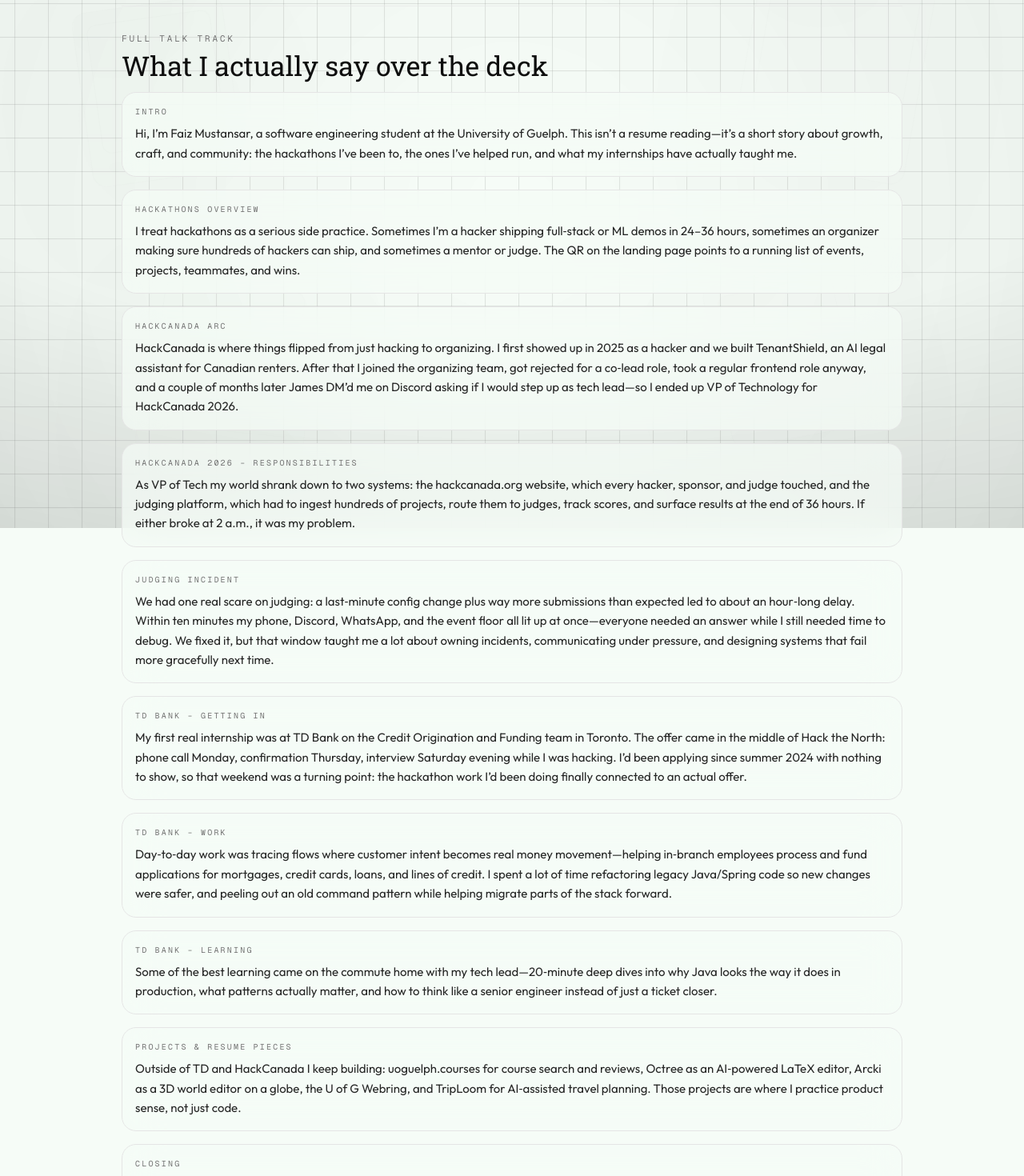
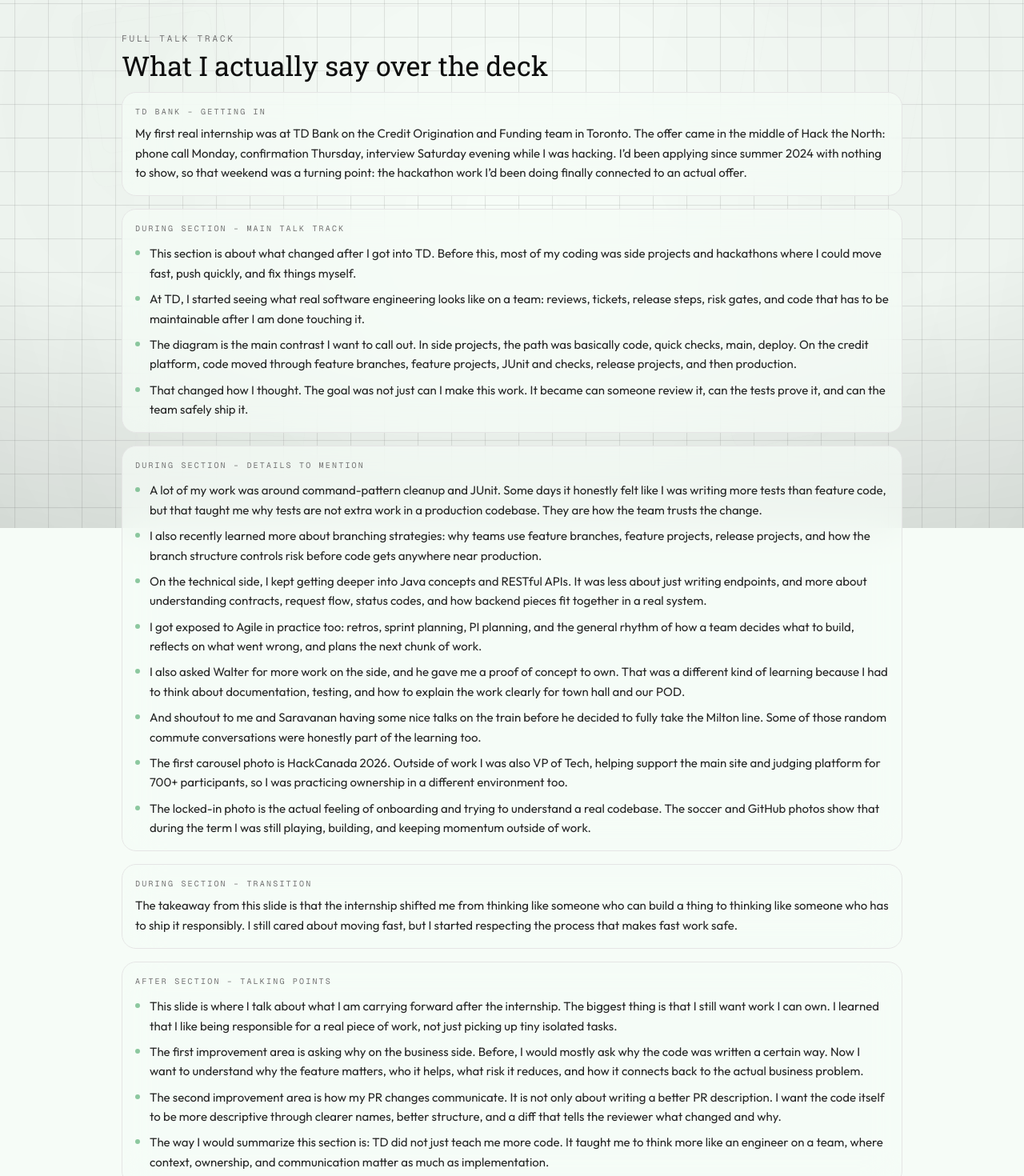
Before and after one commit to faizm10/internship-experience, a Next.js app in the folder frontend/: page /script in a window 1280 px wide. Shown: the part 140-1610 px from the top of the page at 80% size. Built offline with nearby package versions, Linux system fonts and the light colour scheme.

Commit message:
Remove gallery and refine script content

```diff
--- a/frontend/app/page.tsx
+++ b/frontend/app/page.tsx
@@ -15,7 +15,6 @@
 import { PolaroidCard } from "@/components/PolaroidCard"
 import { NextWorkplaceReveal } from "@/components/NextWorkplaceReveal"
 import { ThankYouFireworks } from "@/components/ThankYouFireworks"
-import DomeGallery, { type DomeGalleryImage } from "@/components/ui/DomeGallery"
 import { QrCode } from "@/components/QrCode"
 import Image from "next/image"
 
@@ -46,32 +45,13 @@
   const sections = story.sections as StorySection[]
   const closing = (story as typeof story & { closing: StoryClosing }).closing
   const sectionIds = useMemo(
-    () => ["hero", ...sections.map((s) => s.id), "closing", "gallery"],
+    () => ["hero", ...sections.map((s) => s.id), "closing"],
     [sections]
   )
   const activeId = useActiveSection(sectionIds)
   const [activePhoto, setActivePhoto] = useState<StorySection["photos"][number] | null>(null)
   const [activePhotoSet, setActivePhotoSet] = useState<StorySection["photos"] | null>(null)
   const [activePhotoIndex, setActivePhotoIndex] = useState<number | null>(null)
-
-  const galleryImages = useMemo(() => {
-    const out: { src: string; alt?: string }[] = []
-    const seen = new Set<string>()
-
-    const push = (src?: string, alt?: string) => {
-      if (!src) return
-      if (seen.has(src)) return
-      seen.add(src)
-      out.push({ src, alt })
-    }
-
-    profile.heroPolaroids?.forEach((p) => push(p.src, p.alt))
-    sections.forEach((s) => {
-      s.photos.forEach((p) => push(p.src, p.captionTitle || p.alt))
-    })
-
-    return out as DomeGalleryImage[]
-  }, [profile.heroPolaroids, sections])
 
   const scrollToId = (id: string) => {
     const el = document.getElementById(id)
@@ -123,7 +103,6 @@
           { id: "hero", label: "intro" },
           ...sections.map((s) => ({ id: s.id, label: s.navLabel })),
           { id: "closing", label: "close" },
-          { id: "gallery", label: "gallery" },
         ]}
         activeId={activeId}
       />
@@ -142,10 +121,7 @@
               </div>
 
               <div className="shrink-0 sm:pb-[6px]">
-                <div className="os-mono text-[11px] tracking-[0.26em] uppercase text-muted-foreground sm:text-right">
-                  scan · photos
-                </div>
-                <div className="mt-2 sm:flex sm:justify-end">
+                <div className="sm:flex sm:justify-end">
                   <QrCode value={PHOTOS_PAGE_URL} size={132} />
                 </div>
               </div>
@@ -222,7 +198,7 @@
                       how code moved to production
                     </div>
                     <div className="text-[11px] text-muted-foreground/80">
-                      from "push to main" to risk gates
+                      from &quot;push to main&quot; to risk gates
                     </div>
                   </div>
 
@@ -337,24 +313,6 @@
             </div>
           </div>
         </section>
-
-        <section id="gallery" className="min-h-svh pt-16 pb-14 flex items-start overflow-hidden">
-          <div className="max-w-5xl w-full">
-            <div className="os-mono text-[11px] tracking-[0.26em] uppercase text-muted-foreground">
-              gallery
-            </div>
-            <h2 className="mt-5 text-[44px] leading-[0.9] font-heading text-foreground">
-              Photo gallery
-            </h2>
-            <p className="mt-4 max-w-2xl text-[15px] leading-relaxed text-muted-foreground">
-              Click a tile to enlarge. Press Escape to close.
-            </p>
-
-            <div className="mt-10 h-[78svh] w-full overflow-hidden">
-              <DomeGallery images={galleryImages} mode="grid" grayscale={false} />
-            </div>
-          </div>
-        </section>
       </div>
 
       <PhotoModal
--- a/frontend/app/script/page.tsx
+++ b/frontend/app/script/page.tsx
@@ -41,6 +41,30 @@
   )
 }
 
+function TalkingPointCard({
+  label,
+  points,
+}: {
+  label: string
+  points: string[]
+}) {
+  return (
+    <div className="grid gap-3 rounded-2xl border border-border bg-background/70 p-4 backdrop-blur-xl">
+      <div className="os-mono text-[10px] uppercase tracking-[0.22em] text-muted-foreground">
+        {label}
+      </div>
+      <ul className="grid gap-2 text-[15px] leading-relaxed text-foreground/90">
+        {points.map((point) => (
+          <li key={point} className="flex gap-3">
+            <span className="mt-2 h-1.5 w-1.5 shrink-0 rounded-full bg-primary/55" />
+            <span>{point}</span>
+          </li>
+        ))}
+      </ul>
+    </div>
+  )
+}
+
 export default function ScriptPage() {
   return (
     <main className="min-h-svh">
@@ -59,54 +83,49 @@
           />
 
           <ScriptLine
-            label="Intro"
-            text="Hi, I’m Faiz Mustansar, a software engineering student at the University of Guelph. This isn’t a resume reading—it’s a short story about growth, craft, and community: the hackathons I’ve been to, the ones I’ve helped run, and what my internships have actually taught me."
-          />
-
-          <ScriptLine
-            label="Hackathons overview"
-            text="I treat hackathons as a serious side practice. Sometimes I’m a hacker shipping full‑stack or ML demos in 24–36 hours, sometimes an organizer making sure hundreds of hackers can ship, and sometimes a mentor or judge. The QR on the landing page points to a running list of events, projects, teammates, and wins."
-          />
-
-          <ScriptLine
-            label="HackCanada arc"
-            text="HackCanada is where things flipped from just hacking to organizing. I first showed up in 2025 as a hacker and we built TenantShield, an AI legal assistant for Canadian renters. After that I joined the organizing team, got rejected for a co‑lead role, took a regular frontend role anyway, and a couple of months later James DM’d me on Discord asking if I would step up as tech lead—so I ended up VP of Technology for HackCanada 2026."
-          />
-
-          <ScriptLine
-            label="HackCanada 2026 – responsibilities"
-            text="As VP of Tech my world shrank down to two systems: the hackcanada.org website, which every hacker, sponsor, and judge touched, and the judging platform, which had to ingest hundreds of projects, route them to judges, track scores, and surface results at the end of 36 hours. If either broke at 2 a.m., it was my problem."
-          />
-
-          <ScriptLine
-            label="Judging incident"
-            text="We had one real scare on judging: a last‑minute config change plus way more submissions than expected led to about an hour‑long delay. Within ten minutes my phone, Discord, WhatsApp, and the event floor all lit up at once—everyone needed an answer while I still needed time to debug. We fixed it, but that window taught me a lot about owning incidents, communicating under pressure, and designing systems that fail more gracefully next time."
-          />
-
-          <ScriptLine
             label="TD Bank – getting in"
             text="My first real internship was at TD Bank on the Credit Origination and Funding team in Toronto. The offer came in the middle of Hack the North: phone call Monday, confirmation Thursday, interview Saturday evening while I was hacking. I’d been applying since summer 2024 with nothing to show, so that weekend was a turning point: the hackathon work I’d been doing finally connected to an actual offer."
           />
 
-          <ScriptLine
-            label="TD Bank – work"
-            text="Day‑to‑day work was tracing flows where customer intent becomes real money movement—helping in‑branch employees process and fund applications for mortgages, credit cards, loans, and lines of credit. I spent a lot of time refactoring legacy Java/Spring code so new changes were safer, and peeling out an old command pattern while helping migrate parts of the stack forward."
+          <TalkingPointCard
+            label="During section – main talk track"
+            points={[
+              "This section is about what changed after I got into TD. Before this, most of my coding was side projects and hackathons where I could move fast, push quickly, and fix things myself.",
+              "At TD, I started seeing what real software engineering looks like on a team: reviews, tickets, release steps, risk gates, and code that has to be maintainable after I am done touching it.",
+              "The diagram is the main contrast I want to call out. In side projects, the path was basically code, quick checks, main, deploy. On the credit platform, code moved through feature branches, feature projects, JUnit and checks, release projects, and then production.",
+              "That changed how I thought. The goal was not just can I make this work. It became can someone review it, can the tests prove it, and can the team safely ship it."
+            ]}
+          />
+
+          <TalkingPointCard
+            label="During section – details to mention"
+            points={[
+              "A lot of my work was around command-pattern cleanup and JUnit. Some days it honestly felt like I was writing more tests than feature code, but that taught me why tests are not extra work in a production codebase. They are how the team trusts the change.",
+              "I also recently learned more about branching strategies: why teams use feature branches, feature projects, release projects, and how the branch structure controls risk before code gets anywhere near production.",
+              "On the technical side, I kept getting deeper into Java concepts and RESTful APIs. It was less about just writing endpoints, and more about understanding contracts, request flow, status codes, and how backend pieces fit together in a real system.",
+              "I got exposed to Agile in practice too: retros, sprint planning, PI planning, and the general rhythm of how a team decides what to build, reflects on what went wrong, and plans the next chunk of work.",
+              "I also asked Walter for more work on the side, and he gave me a proof of concept to own. That was a different kind of learning because I had to think about documentation, testing, and how to explain the work clearly for town hall and our POD.",
+              "And shoutout to me and Saravanan having some nice talks on the train before he decided to fully take the Milton line. Some of those random commute conversations were honestly part of the learning too.",
+              "The first carousel photo is HackCanada 2026. Outside of work I was also VP of Tech, helping support the main site and judging platform for 700+ participants, so I was practicing ownership in a different environment too.",
+              "The locked-in photo is the actual feeling of onboarding and trying to understand a real codebase. The soccer and GitHub photos show that during the term I was still playing, building, and keeping momentum outside of work."
+            ]}
           />
 
           <ScriptLine
-            label="TD Bank – learning"
-            text="Some of the best learning came on the commute home with my tech lead—20‑minute deep dives into why Java looks the way it does in production, what patterns actually matter, and how to think like a senior engineer instead of just a ticket closer."
+            label="During section – transition"
+            text="The takeaway from this slide is that the internship shifted me from thinking like someone who can build a thing to thinking like someone who has to ship it responsibly. I still cared about moving fast, but I started respecting the process that makes fast work safe."
           />
 
-          <ScriptLine
-            label="Projects & resume pieces"
-            text="Outside of TD and HackCanada I keep building: uoguelph.courses for course search and reviews, Octree as an AI‑powered LaTeX editor, Arcki as a 3D world editor on a globe, the U of G Webring, and TripLoom for AI‑assisted travel planning. Those projects are where I practice product sense, not just code."
+          <TalkingPointCard
+            label="After section – talking points"
+            points={[
+              "This slide is where I talk about what I am carrying forward after the internship. The biggest thing is that I still want work I can own. I learned that I like being responsible for a real piece of work, not just picking up tiny isolated tasks.",
+              "The first improvement area is asking why on the business side. Before, I would mostly ask why the code was written a certain way. Now I want to understand why the feature matters, who it helps, what risk it reduces, and how it connects back to the actual business problem.",
+              "The second improvement area is how my PR changes communicate. It is not only about writing a better PR description. I want the code itself to be more descriptive through clearer names, better structure, and a diff that tells the reviewer what changed and why.",
+              "The way I would summarize this section is: TD did not just teach me more code. It taught me to think more like an engineer on a team, where context, ownership, and communication matter as much as implementation."
+            ]}
           />
 
-          <ScriptLine
-            label="Closing"
-            text="If I compress all of this into one idea, it’s that I build in three layers: as a hacker under time pressure, as an organizer keeping the lights on for everyone else, and as an engineer shipping stable systems in production. Hackathons taught me to move fast, organizing taught me to own the platform, and internships taught me where to be careful—that’s what the landing page and photos are really documenting."
-          />
         </div>
       </div>
     </main>
--- a/frontend/content/story.json
+++ b/frontend/content/story.json
@@ -45,18 +45,18 @@
       ],
       "photos": [
         {
+          "src": "/poker-night.jpeg",
+          "alt": "Before section photo",
+          "captionTitle": "unserious studying session",
+          "captionBody": "I was just studying for the sake of studying, not for the sake of learning.",
+          "tags": ["unserious", "studying"]
+        },
+        {
           "src": "/google-developer.jpeg",
           "alt": "Before section photo",
           "captionTitle": "Event that changed me",
           "captionBody": "one of the most impactful events of my life as I learned that even without a co-op, you can still land a job at a big company.",
           "tags": ["impactful", "event"]
-        },
-        {
-          "src": "/poker-night.jpeg",
-          "alt": "Before section photo",
-          "captionTitle": "unserious studying session",
-          "captionBody": "I was just studying for the sake of studying, not for the sake of learning.",
-          "tags": ["unserious", "studying"]
         },
         {
           "src": "/first-website-look.jpeg",
@@ -174,7 +174,7 @@
       "bullets": [
         "Honestly, I'm still carrying what I showed up with: I want work I can own.",
         "One thing I want to improve is asking why on the business side too not only why something is built a certain way in the code.",
-        "I also want to be more descriptive in PRs so reviewers get context without having to read my mind."
+        "I want my PR changes to be more descriptive and communicate through the code, so reviewers can understand the context from the diff instead of guessing."
       ],
       "bulletMarks": [
         [
@@ -188,7 +188,8 @@
         ],
         [
           { "phrase": "more descriptive", "action": "underline", "color": "#3d8b5c" },
-          { "phrase": "PRs", "action": "highlight", "color": "#5eb88a" }
+          { "phrase": "communicate through the code", "action": "highlight", "color": "#5eb88a" },
+          { "phrase": "from the diff", "action": "underline", "color": "#2f7a4a" }
         ]
       ],
       "photos": []
```
